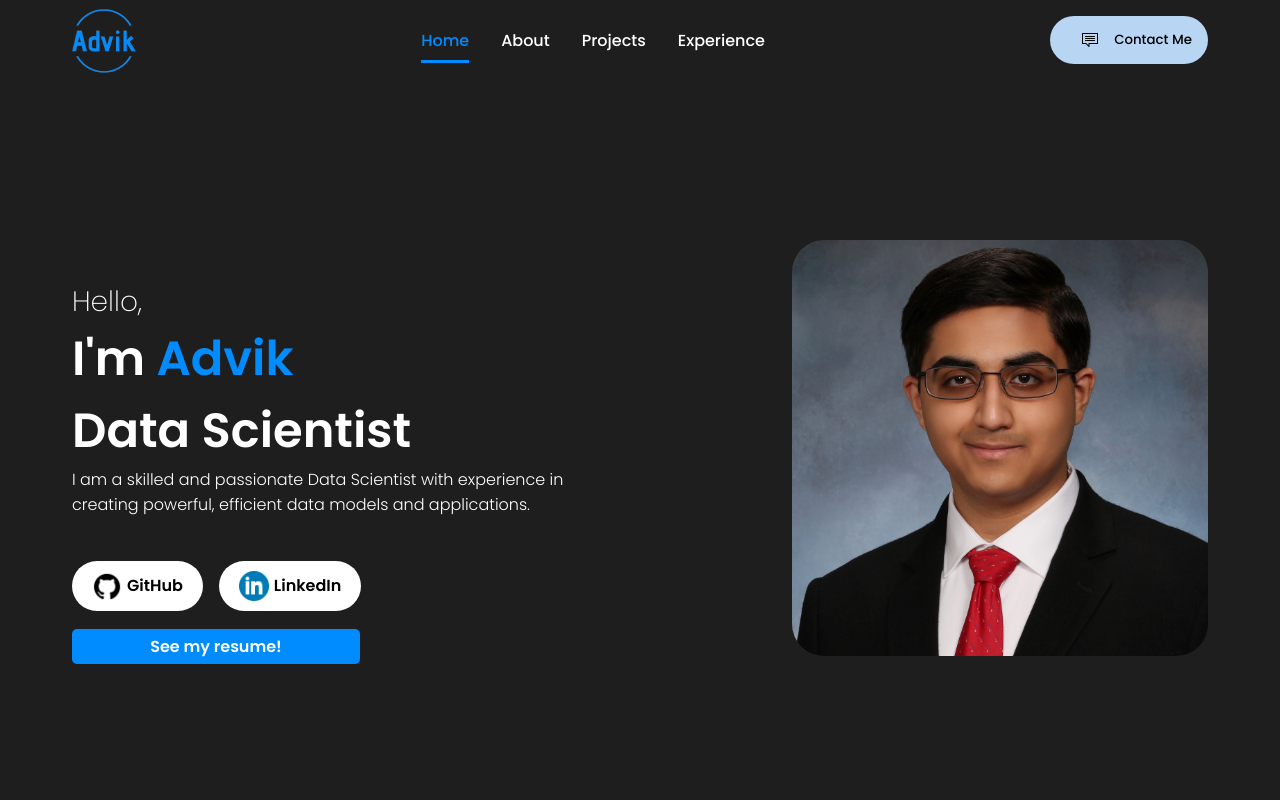
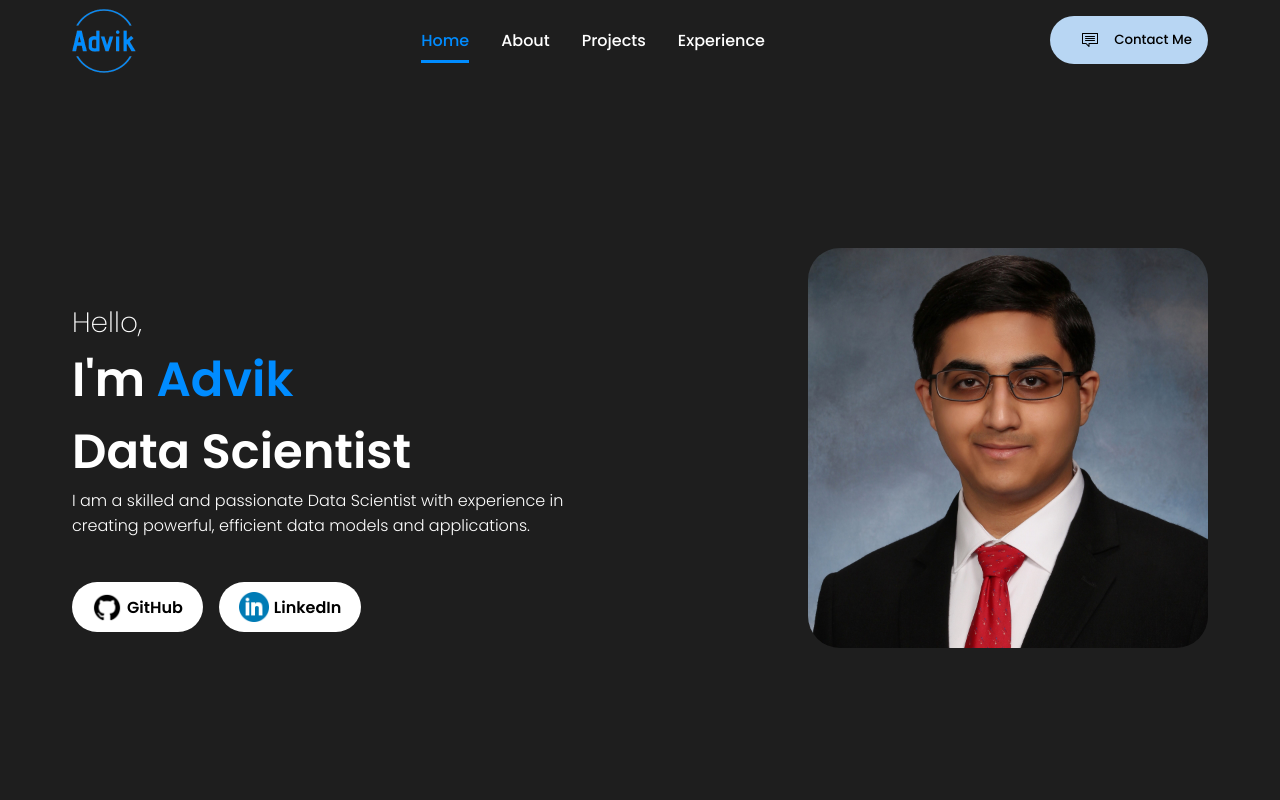
Before and after one commit to adviksundar/portfolio, a React (Create React App) app: page / in a window 1280 px wide. Shown: the top 800 px of the page. Built offline with nearby package versions, Linux system fonts and the light colour scheme; the HTML template or start-up script is replaced by a standard one.

Commit message:
removed resume button, changed portfolio image for works section

```diff
--- a/src/components/Intro/intro.css
+++ b/src/components/Intro/intro.css
@@ -9,7 +9,7 @@
 
 .bg {
     z-index: -1;
-    width: 26rem;
+    width: 25rem;
     height: auto;
     margin: auto;
     margin-right: 2rem;
@@ -45,8 +45,7 @@
 
 /* Space out the button selection and bottom contents */
 .btnMenu {
-    padding: 2rem 0 0.5rem 0;
-    /*padding: 2rem 0 1rem 0;*/
+    padding: 2rem 0 1rem 0;
 }
 
 /* Style the link as a button */
@@ -91,26 +90,6 @@
     font-size: 1rem;
 }
 
-/* See Resume Button */
-.btnResume {
-    display: inline-block;
-    text-decoration: none;
-    background-color: #008CFF;
-    color: white;
-    padding: 5px 20px;
-    border-radius: 5px;
-    font-size: 1rem;
-    transition: background-color 0.3s ease;
-    margin-bottom: 1rem;
-    width: 18rem;
-    text-align: center;
-
-    /* Style the button on hover */
-    &:hover {
-        background-color: #006ac0;
-    }
-}
-
 @media screen and (max-width:900px) {
     #intro {
         flex-direction: column;
@@ -148,9 +127,6 @@
     .imgTxt {
         font-size: 14px; /* Adjust font size for smaller screens */
     }
-    .btnResume {
-        width: 15.4rem;
-    }
 }
 
 @media screen and (max-width:310px) {
@@ -170,10 +146,4 @@
         font-size: 5vw;
         padding: 0 1rem 0 0;
     }
-    .btnResume {
-        width: 7.5rem;
-        padding: 8px 16px;
-        font-size: 14px;
-        margin-top: 0.5rem;
-    }
 }
--- a/src/components/Intro/intro.js
+++ b/src/components/Intro/intro.js
@@ -26,9 +26,6 @@ const intro = () => {
                     </div>
                 </a>
             </div>
-            <a href="https://docs.google.com/document/d/1vu1-C5iGf3STPx9b3Bju8UvNlKlI3bvU/edit?usp=sharing&ouid=101198193013213408745&rtpof=true&sd=true" target="_blank" className='btnResume'>
-                See my resume!
-            </a>
         </div>
         <img src={bg} alt="Profile" className="bg" />
     </section>
--- a/src/components/Works/works.js
+++ b/src/components/Works/works.js
@@ -5,7 +5,7 @@ import NLPFinance from '../../images/nlp-finance-jpeg.jpeg';
 import SkinCancer from '../../images/skin-cancer-jpeg.jpeg';
 import CarDetection from '../../images/car-detection-jpeg.jpeg';
 import EPLSoccer from '../../images/epl-soccer-jpeg.jpg';
-import AdvikPort from '../../images/advik-portfolio.png';
+import AdvikPort from '../../images/advik-portfolio-2.png';
 
 const works = () => {
   return (
```
Also changed, not shown: src/images/advik-portfolio-2.png (added).
